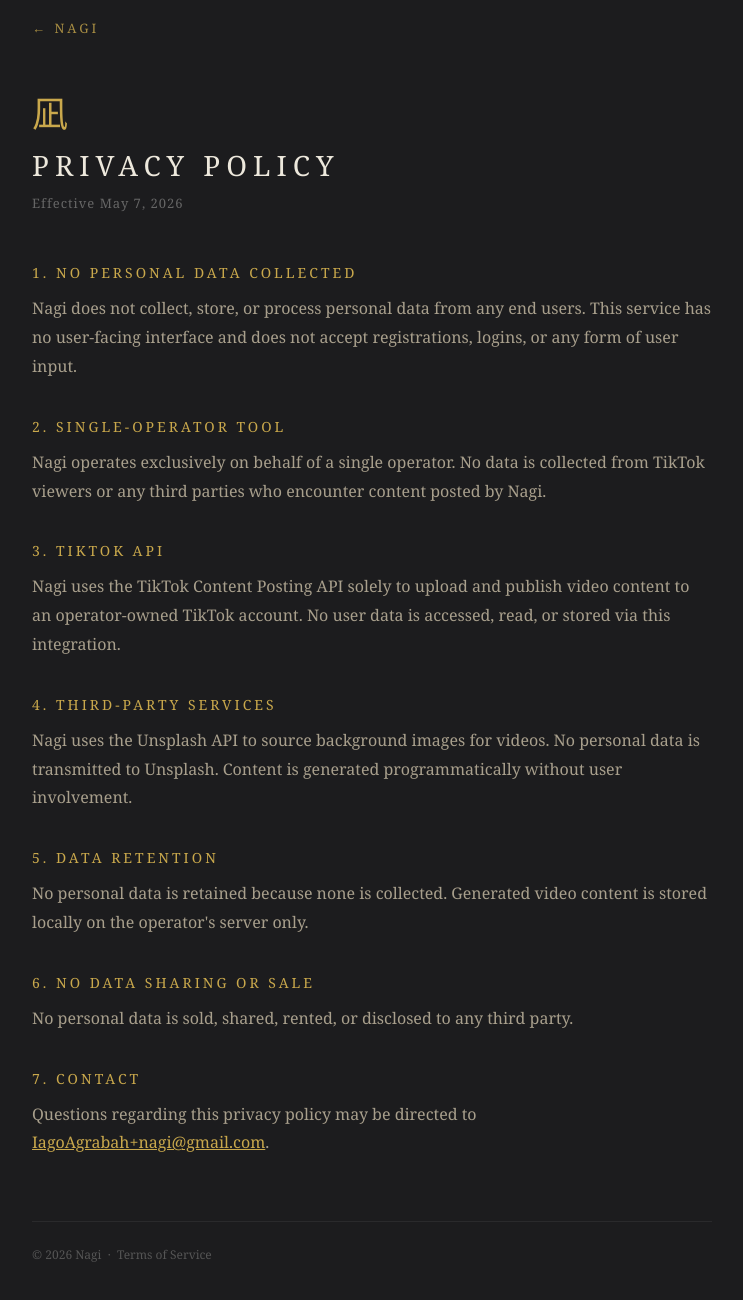
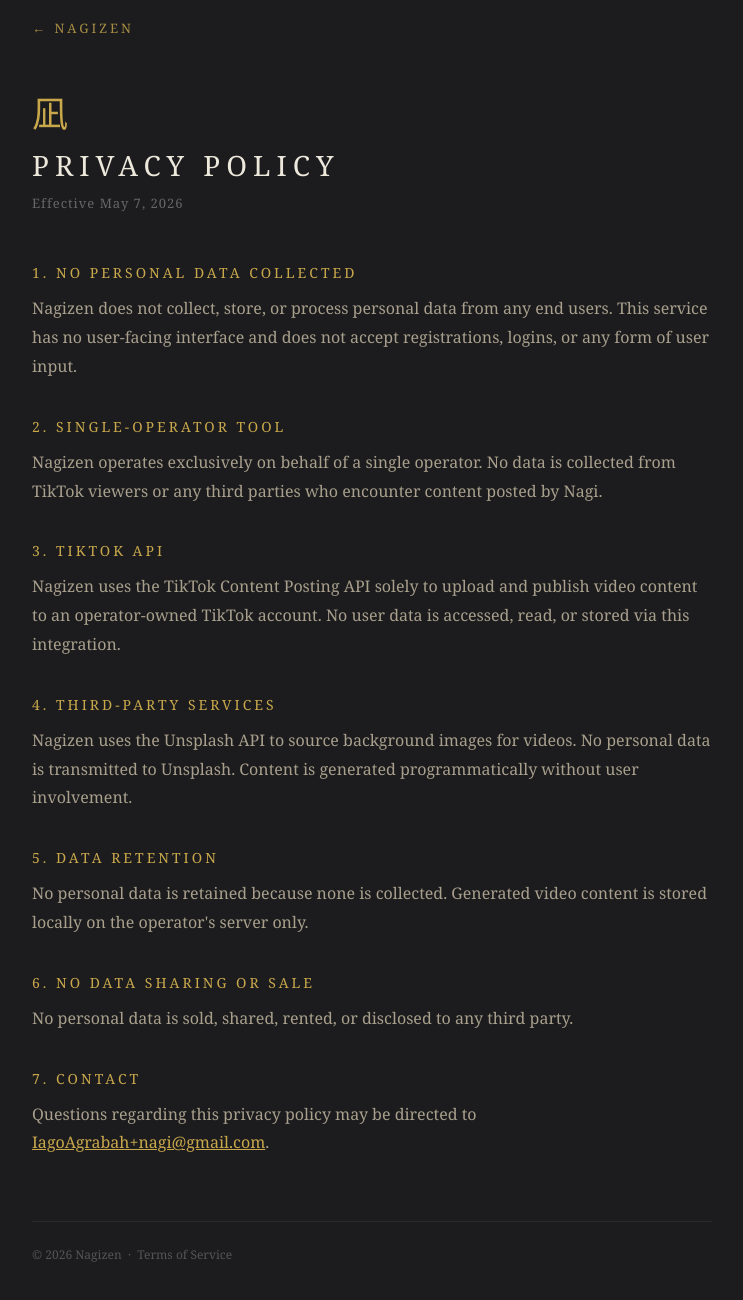
Before and after one commit to Gr3yR0n1n/nagi, a plain HTML site: page privacy.html in a window 1280 px wide. Shown: the part 48-1348 px from the top of the page, without its empty margins (268-1011 px from the left). Drawn offline with Linux system fonts and the light colour scheme.

Commit message:
fix: rename Nagi → Nagizen in privacy policy

```diff
--- a/privacy.html
+++ b/privacy.html
@@ -3,7 +3,7 @@
 <head>
   <meta charset="UTF-8">
   <meta name="viewport" content="width=device-width, initial-scale=1.0">
-  <title>Privacy Policy — Nagi</title>
+  <title>Privacy Policy — Nagizen</title>
   <style>
     * { margin: 0; padding: 0; box-sizing: border-box; }
     body {
@@ -65,22 +65,22 @@
 </head>
 <body>
   <div class="container">
-    <a class="back" href="index.html">← Nagi</a>
+    <a class="back" href="index.html">← Nagizen</a>
     <div class="kanji">凪</div>
     <h1>Privacy Policy</h1>
     <p class="effective">Effective May 7, 2026</p>
 
     <h2>1. No Personal Data Collected</h2>
-    <p>Nagi does not collect, store, or process personal data from any end users. This service has no user-facing interface and does not accept registrations, logins, or any form of user input.</p>
+    <p>Nagizen does not collect, store, or process personal data from any end users. This service has no user-facing interface and does not accept registrations, logins, or any form of user input.</p>
 
     <h2>2. Single-Operator Tool</h2>
-    <p>Nagi operates exclusively on behalf of a single operator. No data is collected from TikTok viewers or any third parties who encounter content posted by Nagi.</p>
+    <p>Nagizen operates exclusively on behalf of a single operator. No data is collected from TikTok viewers or any third parties who encounter content posted by Nagi.</p>
 
     <h2>3. TikTok API</h2>
-    <p>Nagi uses the TikTok Content Posting API solely to upload and publish video content to an operator-owned TikTok account. No user data is accessed, read, or stored via this integration.</p>
+    <p>Nagizen uses the TikTok Content Posting API solely to upload and publish video content to an operator-owned TikTok account. No user data is accessed, read, or stored via this integration.</p>
 
     <h2>4. Third-Party Services</h2>
-    <p>Nagi uses the Unsplash API to source background images for videos. No personal data is transmitted to Unsplash. Content is generated programmatically without user involvement.</p>
+    <p>Nagizen uses the Unsplash API to source background images for videos. No personal data is transmitted to Unsplash. Content is generated programmatically without user involvement.</p>
 
     <h2>5. Data Retention</h2>
     <p>No personal data is retained because none is collected. Generated video content is stored locally on the operator's server only.</p>
@@ -92,7 +92,7 @@
     <p>Questions regarding this privacy policy may be directed to <a href="mailto:IagoAgrabah+nagi@gmail.com" style="color:#C9A84C;">IagoAgrabah+nagi@gmail.com</a>.</p>
 
     <footer>
-      &copy; 2026 Nagi &nbsp;·&nbsp;
+      &copy; 2026 Nagizen &nbsp;·&nbsp;
       <a href="terms.html">Terms of Service</a>
     </footer>
   </div>
```
